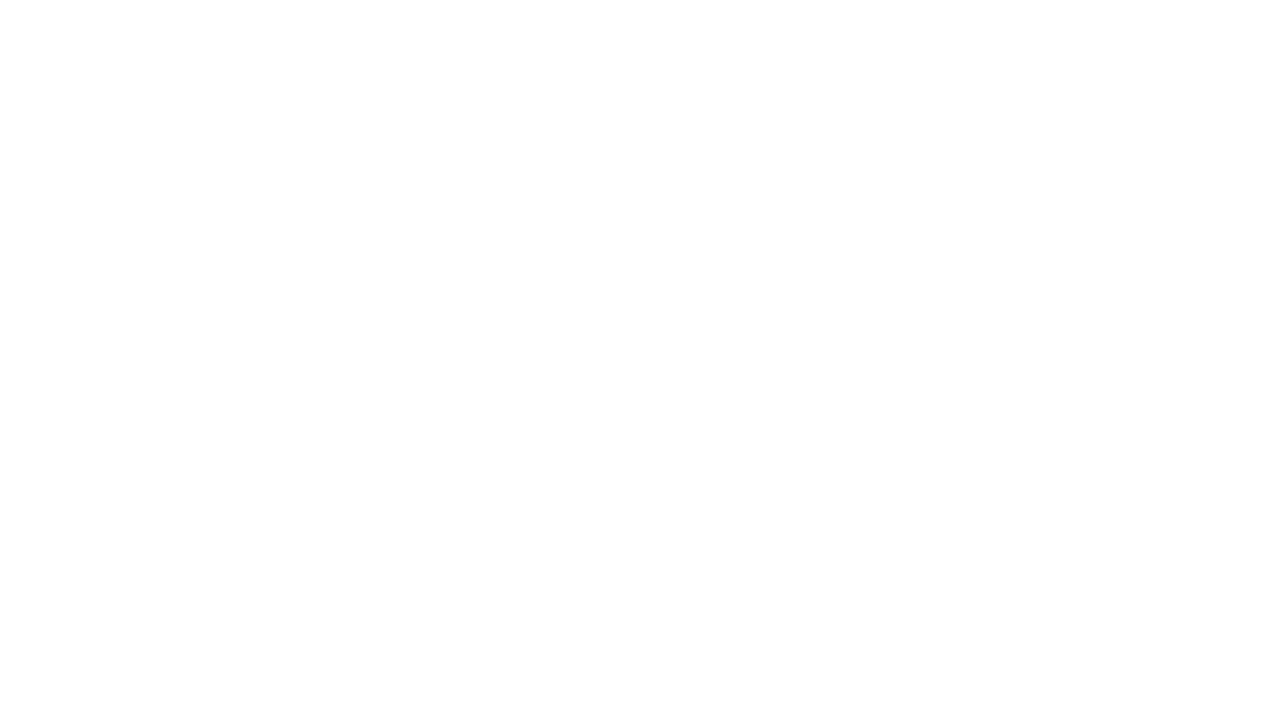
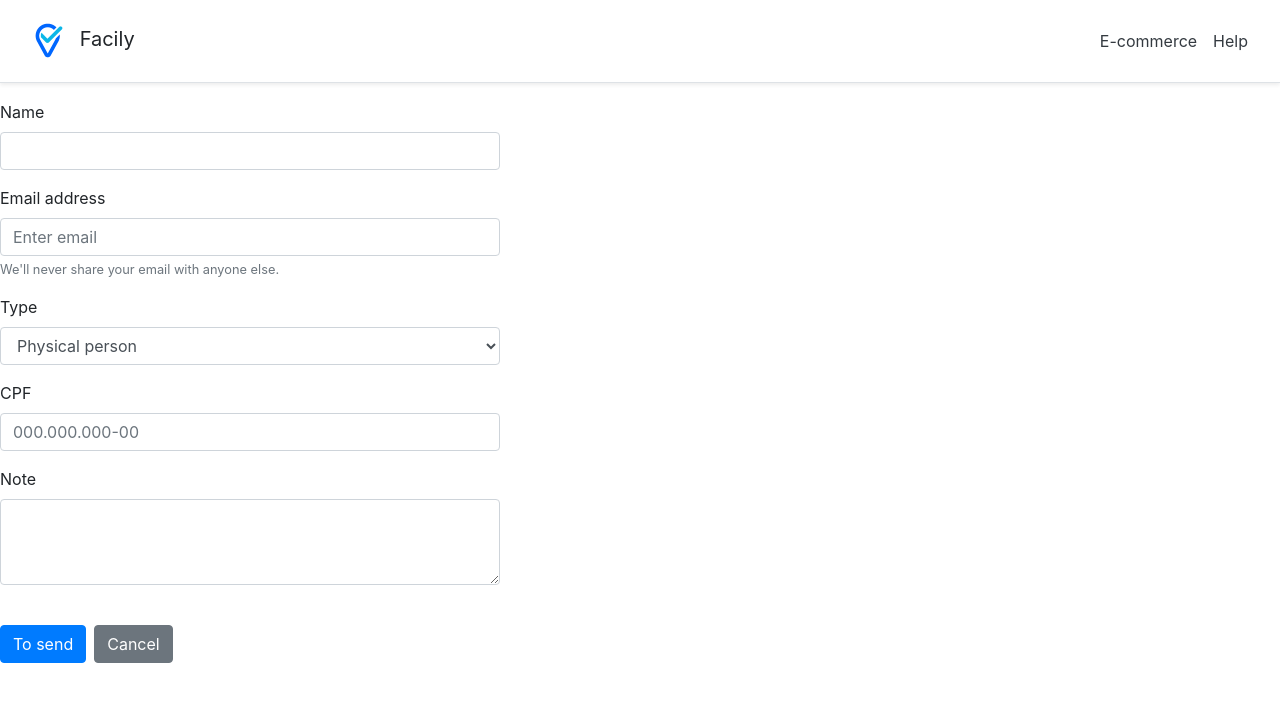
Before and after one commit to EduardoDevFull/facili-app, an Angular app: page /ombudsman in a window 1280 px wide. Before the commit this address led to /. Shown: the top 702 px of the page. Built offline with nearby package versions, Linux system fonts and the light colour scheme.

Commit message:
consertando bugs e implementando components

```diff
--- a/src/app/app-routing.module.ts
+++ b/src/app/app-routing.module.ts
@@ -1,6 +1,6 @@
 import { NgModule } from '@angular/core';
 import { RouterModule, Routes } from '@angular/router';
-import { FormularioComponent } from './clientes/formulario/formulario.component';
+import { OmbudsmanComponent } from './clientes/ombudsman/ombudsman.component';
 import { MainPageComponent } from './main-page/main-page.component';
 
 const routes: Routes = [
@@ -9,8 +9,8 @@ const routes: Routes = [
     component: MainPageComponent
   },
   {
-    path: 'form',
-    component: FormularioComponent
+    path: 'ombudsman',
+    component: OmbudsmanComponent
   }
 ];
 
--- a/src/app/clientes/clientes.module.ts
+++ b/src/app/clientes/clientes.module.ts
@@ -1,18 +1,18 @@
 import { CommonModule } from '@angular/common';
 import { NgModule } from '@angular/core';
 import { ReactiveFormsModule } from '@angular/forms';
-import { FormularioComponent } from './formulario/formulario.component';
+import { OmbudsmanComponent } from './ombudsman/ombudsman.component';
 
 @NgModule({
   declarations: [
-    FormularioComponent
+    OmbudsmanComponent
   ],
   imports: [
     CommonModule,
     ReactiveFormsModule
   ],
   exports: [
-    FormularioComponent
+    OmbudsmanComponent
   ]
 })
 export class ClientesModule {
--- a/src/app/clientes/formulario/formulario.component.html
+++ /dev/null
@@ -1,47 +0,0 @@
-<form [formGroup]="formCliente" (ngSubmit)="onSubmit()">
-
-  <div class="form-group">
-    <label for="nome">Nome</label>
-    <input type="text" class="form-control" name="name" id="nome" formControlName="nome">
-  </div>
-
-  <div class="form-group">
-    <label for="tipo">Tipo</label>
-    <select class="form-control" name="tipo" id="tipo" formControlName="tipo">
-      <option value="1">Pessoa física</option>
-      <option value="2">Pessoa jurídica</option>
-    </select>
-  </div>
-
-  <div class="form-group">
-    <label>Gênero</label>
-
-    <div class="form-check">
-      <input class="form-check-input" type="radio" name="genero" id="masculino" [value]="1" formControlName="genero">
-      <label class="form-check-label" for="masculino">Masculino</label>
-    </div>
-    <div class="form-check">
-      <input class="form-check-input" type="radio" name="genero" id="feminino" [value]="2" formControlName="genero">
-      <label class="form-check-label" for="feminino">Feminino</label>
-    </div>
-  </div>
-
-  <div class="form-group">
-    <label for="dataNascimento">Data de nascimento</label>
-    <input type="date" class="form-control" name="dataNascimento" id="dataNascimento" formControlName="dataNascimento">
-  </div>
-
-  <div class="form-group">
-    <label for="observacao">Observação</label>
-    <textarea class="form-control" rows="3" name="observacao" id="observacao" formControlName="observacao"></textarea>
-  </div>
-
-  <div class="form-check">
-    <input class="form-check-input" type="checkbox" name="inativo" id="inativo" formControlName="inativo">
-    <label class="form-check-label" for="inativo">Inativo</label>
-  </div>
-
-  <input type="submit" class="btn btn-primary mt-4" value="Salvar">
-  <a href="#" class="btn btn-secondary mt-4 ml-2">Cancelar</a>
-
-</form>
--- /dev/null
+++ b/src/app/clientes/ombudsman/ombudsman.component.css
@@ -0,0 +1,3 @@
+.forms {
+  margin-top: 100px;
+}
--- /dev/null
+++ b/src/app/clientes/ombudsman/ombudsman.component.html
@@ -0,0 +1,49 @@
+<header class="fixed-top">
+
+  <div class="d-flex flex-column flex-md-row align-items-center p-3 px-md-4 mb-3 bg-white border-bottom shadow-sm">
+    <h5 class="my-0 mr-md-auto font-weight-normal font">
+      <img src="./assets/img/facili-ico.png" class="img "> Facily</h5>
+
+    <nav>
+      <a class="p-2 text-dark" href="#">E-commerce</a>
+      <a class="p-2 text-dark" href="#">Help</a>
+    </nav>
+  </div>
+
+</header>
+
+<form [formGroup]="formCliente" (ngSubmit)="onSubmit()" style="width: 500px;" class="forms">
+
+  <div class="form-group">
+    <label for="name">Name</label>
+    <input type="text" class="form-control" name="name" id="name" formControlName="name">
+  </div>
+
+  <div class="form-group">
+    <label for="exampleInputEmail1">Email address</label>
+    <input type="email" class="form-control" id="exampleInputEmail1" aria-describedby="emailHelp" placeholder="Enter email">
+    <small id="emailHelp" class="form-text text-muted">We'll never share your email with anyone else.</small>
+  </div>
+
+  <div class="form-group">
+    <label for="type">Type</label>
+    <select class="form-control" name="type" id="type" formControlName="type">
+      <option value="1">Physical person</option>
+      <option value="2">PDR</option>
+    </select>
+  </div>
+
+  <div class="form-group">
+    <label for="cpf" >CPF</label>
+    <input type="text" class="form-control" name="cpf" id="cpf" formControlName="cpf" placeholder="000.000.000-00">
+  </div>
+
+  <div class="form-group">
+    <label for="note">Note</label>
+    <textarea class="form-control" rows="3" name="note" id="note" formControlName="note"></textarea>
+  </div>
+
+  <input type="submit" class="btn btn-primary mt-4" value="To send">
+  <a href="#" class="btn btn-secondary mt-4 ml-2">Cancel</a>
+
+</form>
--- a/src/app/clientes/formulario/formulario.component.ts
+++ b/src/app/clientes/ombudsman/ombudsman.component.ts
@@ -3,10 +3,10 @@ import { Cliente } from '../shared/cliente';
 import { FormBuilder, FormGroup } from '@angular/forms';
 
 @Component({
-  selector: 'app-formulario',
-  templateUrl: './formulario.component.html'
+  templateUrl: './ombudsman.component.html',
+  styleUrls: ['ombudsman.component.css']
 })
-export class FormularioComponent implements OnInit {
+export class OmbudsmanComponent implements OnInit {
   formCliente!: FormGroup;
 
   constructor(private formBuilder: FormBuilder) { }
@@ -17,12 +17,11 @@ export class FormularioComponent implements OnInit {
 
   createForm(cliente: Cliente) {
     this.formCliente = this.formBuilder.group({
-      nome: [cliente.nome],
-      tipo: [cliente.tipo],
-      genero: [cliente.genero],
-      dataNascimento: [cliente.dataNascimento],
-      observacao: [cliente.observacao],
-      inativo: [cliente.inativo]
+      name: [cliente.name],
+      email: [cliente.email],
+      type: [cliente.type],
+      cpf: [cliente.cpf],
+      note: [cliente.note],
     })
   }
 
--- a/src/app/clientes/shared/cliente.ts
+++ b/src/app/clientes/shared/cliente.ts
@@ -1,8 +1,7 @@
 export class Cliente {
-  nome: string = '';
-  tipo: number = 1;
-  genero: number = 1;
-  dataNascimento: Date = null as any;
-  observacao: string = '';
-  inativo: boolean = false;
+  name: string = '';
+  email: string = '';
+  type: number = 1;
+  cpf: number = null as any;
+  note: string = '';
 }
--- a/src/app/main-page/footer/footer.component.html
+++ b/src/app/main-page/footer/footer.component.html
@@ -10,7 +10,7 @@
         <li><a class="p-2 text-dark" href="#">Customer resources</a></li>
         <li><a class="p-2 text-dark" href="#">Contact us</a></li>
         <li><a class="p-2 text-dark" href="#">Contracts and Regulations</a></li>
-        <li><a class="p-2 text-dark" href="#">Ombudsman</a></li>
+        <li><a class="p-2 text-dark" href="ombudsman">Ombudsman</a></li>
       </ul>
     </aside>
     <aside class="col-6 col-md">
```
Also changed, not shown: src/app/clientes/formulario/formulario.component.css (deleted), 1 other file (tests, documents, lock files or other folders).
